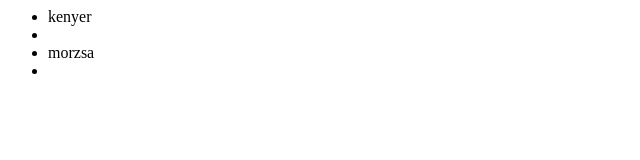
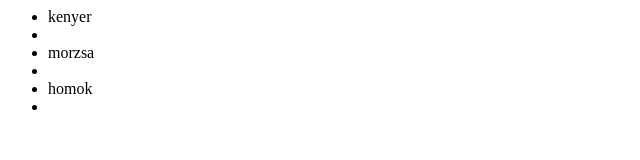
Before and after one commit to Tuby93/TestRepo, a plain HTML site: page index.html in a window 1280 px wide. Shown: the full height of the page, 0-640 px from the left. Drawn offline with Linux system fonts and the light colour scheme.

Commit message:
made changes

```diff
--- a/index.html
+++ b/index.html
@@ -11,6 +11,8 @@
 
 <li>morzsa<li>
 
+<li>homok<li>
+
 <ul>
 
 <div>
```
